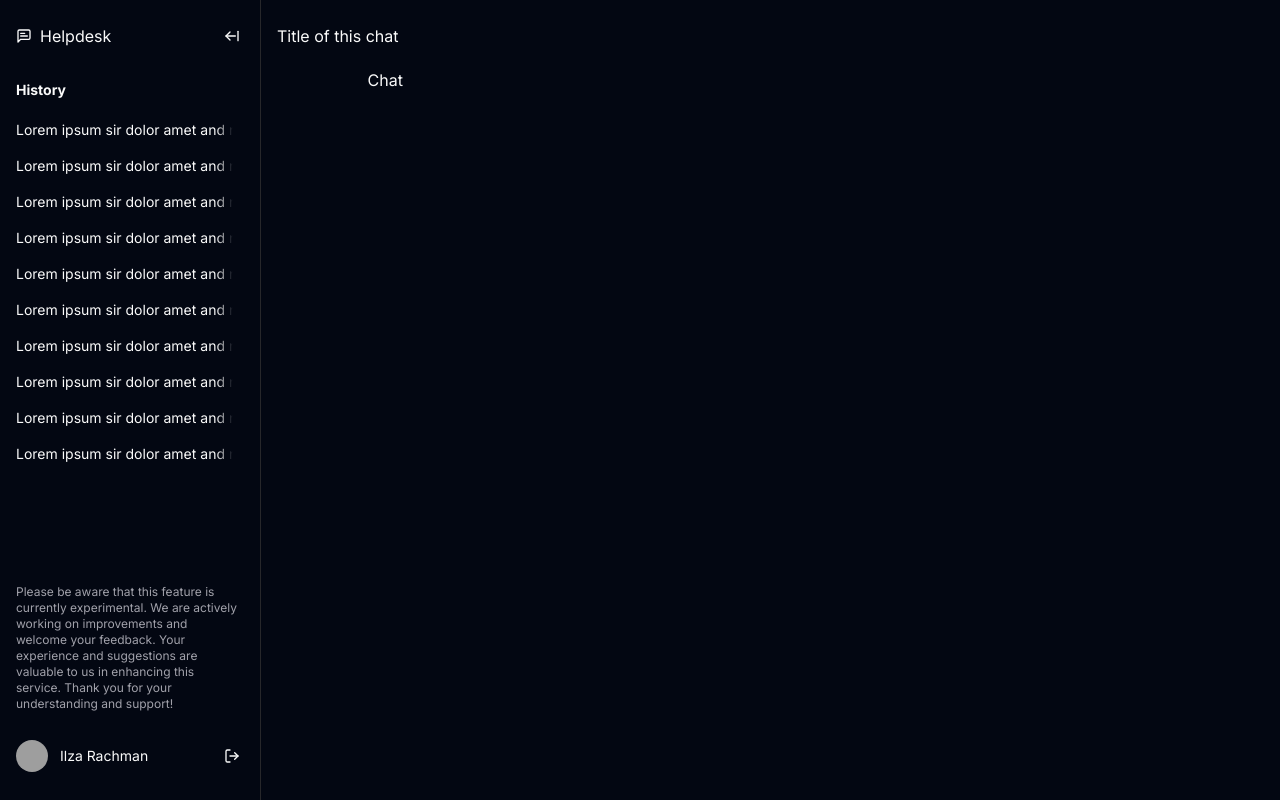
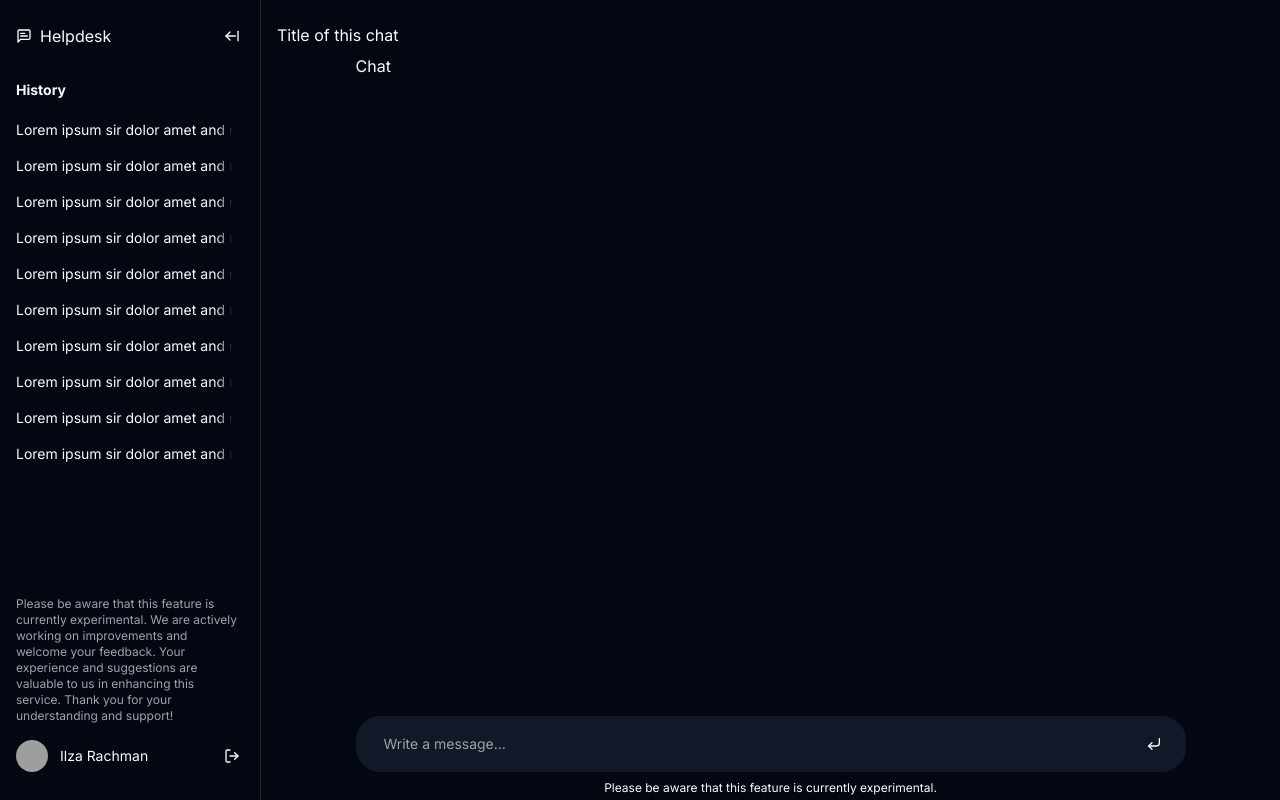
Before and after one commit to ilzarachman/chatbot-helpdesk-nextjs, a Next.js app: page / in a window 1280 px wide. Built offline with nearby package versions, Linux system fonts and the light colour scheme; grey boxes are pictures that could not be loaded.

Commit message:
prompt input finished

```diff
--- a/components/chat/chat.tsx
+++ b/components/chat/chat.tsx
@@ -1,7 +1,12 @@
-import React, { useContext } from "react";
+"use client";
+
+import React, { useContext, useEffect } from "react";
 import { ChatContext, sidebarTransition } from "@/lib/context-provider";
 import { Button } from "@/components/ui/button";
-import { ArrowRightFromLine } from "lucide-react";
+import { ArrowRightFromLine, CornerDownLeft } from "lucide-react";
+import { Input } from "@/components/ui/input";
+import { Textarea } from "@/components/ui/textarea";
+import { convertRemToPixels } from "@/lib/utils";
 
 export default function Chat() {
     const { sidebarOpen, sidebarTransition: sidebarTransitionContext } = useContext(ChatContext);
@@ -11,19 +16,75 @@ export default function Chat() {
         sidebarTransition(sidebarTransitionContext);
     }
 
+    useEffect(() => {
+        const promptArea: HTMLTextAreaElement = document.getElementById("_prompt_area") as HTMLTextAreaElement;
+
+        promptArea.style.height = "auto";
+        promptArea.style.height = promptArea.scrollHeight + "px";
+        promptArea.style.overflowY = "hidden";
+
+        const _75rem = convertRemToPixels(0.75);
+
+        function handleInputPrompt(e: Event) {
+            const target = e.target as HTMLTextAreaElement;
+            if (target.scrollHeight >= 200 - _75rem) {
+                target.style.overflowY = "auto";
+                return;
+            }
+
+            target.style.height = "auto";
+            target.style.height = target.scrollHeight + "px";
+        }
+
+        function handleKeyDownPrompt(e: KeyboardEvent) {
+            if (e.key === "Enter" && !e.shiftKey) {
+                e.preventDefault();
+            }
+        }
+
+        promptArea.addEventListener("input", handleInputPrompt, false);
+        promptArea.addEventListener("keydown", handleKeyDownPrompt, false);
+
+        return () => {
+            promptArea.removeEventListener("input", handleInputPrompt);
+            promptArea.removeEventListener("keydown", handleKeyDownPrompt);
+        };
+    }, []);
+
     return (
-        <section className="w-full p-4 h-svh bg-gray-950 z-10">
+        <section className="w-full p-4 h-svh bg-gray-950 z-10 pb-1">
             <div className="flex flex-col h-full">
-                <div className="flex items-center justify-between h-[40px]">
+                <div className="flex items-center justify-between h-[40px] sticky">
                     <div className="flex items-center gap-2">
-                        <Button variant="ghost" size="icon" onClick={openSidebar} style={{display: sidebarOpen.value ? 'none' : 'inline-flex'}}>
+                        <Button variant="ghost" size="icon" onClick={openSidebar} style={{ display: sidebarOpen.value ? "none" : "inline-flex" }}>
                             <ArrowRightFromLine className="w-4" />
                         </Button>
                         <h1>Title of this chat</h1>
                     </div>
+                    <div></div>
                 </div>
-                <div role="_chat_box" className="max-w-[830px] mx-auto w-[830px]">
-                    <div className="p-3">Chat</div>
+                <div role="_chat_box" className="max-w-[830px] mx-auto w-[830px] h-full flex flex-col justify-between">
+                    <div className="">Chat</div>
+                    <div role="_chat_input" className="flex flex-col items-center gap-2">
+                        <div className="w-full min-h-[56px] max-h-[200px] bg-gray-900 rounded-3xl flex items-center">
+                            <div className="px-4 w-full py-4">
+                                <Textarea
+                                    id="_prompt_area"
+                                    rows={1}
+                                    className="w-full min-h-[20px] max-h-[200px] bg-transparent border-none focus-visible:ring-0 focus-visible:ring-offset-0 resize-none items-center py-0"
+                                    placeholder="Write a message..."
+                                />
+                            </div>
+                            <div className="flex h-full mr-3 items-end justify-center py-2">
+                                <Button variant="ghost" size="icon" className="rounded-full">
+                                    <CornerDownLeft className="w-4" />
+                                </Button>
+                            </div>
+                        </div>
+                        <div>
+                            <p className="text-xs">Please be aware that this feature is currently experimental.</p>
+                        </div>
+                    </div>
                 </div>
             </div>
         </section>
--- a/components/sidebar/sidebar.tsx
+++ b/components/sidebar/sidebar.tsx
@@ -33,7 +33,7 @@ export default function Sidebar() {
                     <History histories={texts} />
                 </div>
                 <div id="notify-user w-full">
-                    <p className="p-3 text-xs leading-2 text-muted-foreground">
+                    <p className="p-3 pb-0 pt-4 text-xs leading-2 text-muted-foreground">
                         Please be aware that this feature is currently experimental. We are actively working on improvements and welcome your feedback. Your
                         experience and suggestions are valuable to us in enhancing this service. Thank you for your understanding and support!
                     </p>
--- /dev/null
+++ b/components/ui/textarea.tsx
@@ -0,0 +1,24 @@
+import * as React from "react"
+
+import { cn } from "@/lib/utils"
+
+export interface TextareaProps
+  extends React.TextareaHTMLAttributes<HTMLTextAreaElement> {}
+
+const Textarea = React.forwardRef<HTMLTextAreaElement, TextareaProps>(
+  ({ className, ...props }, ref) => {
+    return (
+      <textarea
+        className={cn(
+          "flex min-h-[80px] w-full rounded-md border border-input bg-background px-3 py-2 text-sm ring-offset-background placeholder:text-muted-foreground focus-visible:outline-none focus-visible:ring-2 focus-visible:ring-ring focus-visible:ring-offset-2 disabled:cursor-not-allowed disabled:opacity-50",
+          className
+        )}
+        ref={ref}
+        {...props}
+      />
+    )
+  }
+)
+Textarea.displayName = "Textarea"
+
+export { Textarea }
--- a/lib/utils.ts
+++ b/lib/utils.ts
@@ -1,6 +1,10 @@
-import { type ClassValue, clsx } from "clsx"
-import { twMerge } from "tailwind-merge"
+import { type ClassValue, clsx } from "clsx";
+import { twMerge } from "tailwind-merge";
 
 export function cn(...inputs: ClassValue[]) {
-  return twMerge(clsx(inputs))
+    return twMerge(clsx(inputs));
 }
+
+export function convertRemToPixels(rem: number) {
+    return rem * parseFloat(getComputedStyle(document.documentElement).fontSize);
+}
```
